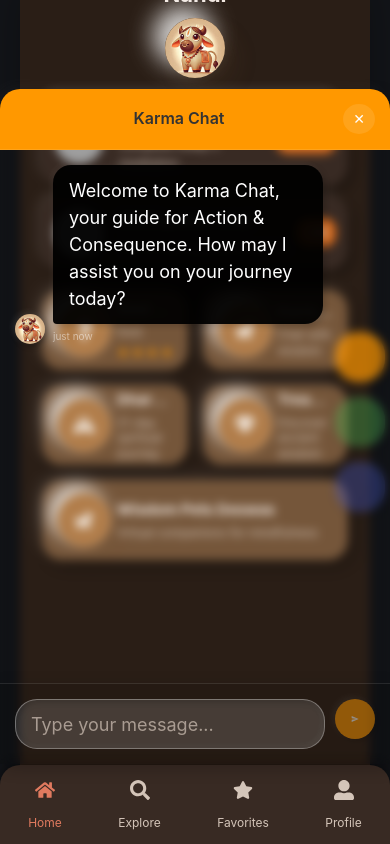
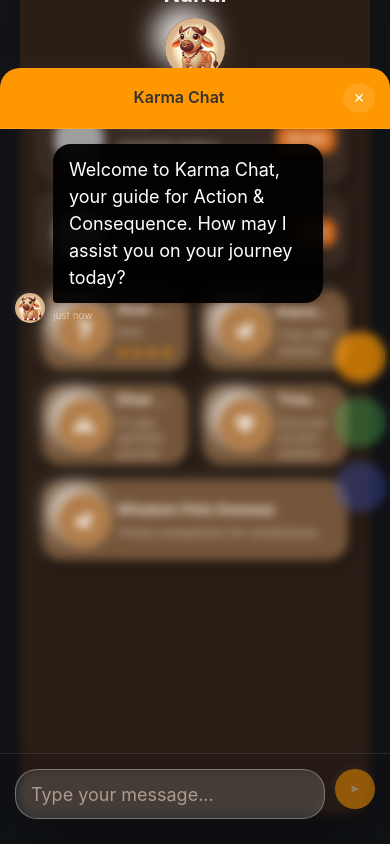
Before and after one commit to rgadoo/nandi-platform, a React (Create React App) app in the folder nandi-frontend/: page / in a window 390 px wide. Both pictures are taken after a click on the button 360 px from the left and 357 px from the top of the page. Shown: the part 80-924 px from the top of the page. Built offline with nearby package versions, Linux system fonts and the light colour scheme; no server answers; grey boxes are pictures that could not be loaded.

Commit message:
Enhance ChatDemo and NandiChatWindow for improved mobile experience; add body class management for nav visibility, adjust chat window height and positioning, and increase padding for better scrolling and input area usability.

```diff
--- a/nandi-frontend/src/components/Chat/ChatDemo.js
+++ b/nandi-frontend/src/components/Chat/ChatDemo.js
@@ -70,6 +70,13 @@ const ChatDemo = () => {
     // Otherwise, set the active chat to the selected chatId
     setActiveChat(chatId === activeChat ? null : chatId);
 
+    // Add or remove a class to the body to control nav bar visibility on mobile
+    if (chatId && chatId !== activeChat) {
+      document.body.classList.add('chat-active');
+    } else {
+      document.body.classList.remove('chat-active');
+    }
+
     // Prevent home page shift by making sure the chat window doesn't
     // affect the layout of other elements
     document.body.style.overflow = chatId ? 'hidden' : '';
--- a/nandi-frontend/src/components/Chat/NandiChatWindow.css
+++ b/nandi-frontend/src/components/Chat/NandiChatWindow.css
@@ -336,14 +336,20 @@
 @media (max-width: 768px) {
   .nandi-chat-window {
     width: 100vw; /* Full width on mobile */
-    height: 80vh; /* More screen space */
+    height: 85vh; /* More screen space */
     right: 0;
     left: 0; /* Center it */
-    bottom: 80px; /* Position above bottom nav */
+    bottom: 0; /* Position at the bottom of the screen */
     margin: 0 auto; /* Center horizontally */
     border-radius: 20px 20px 0 0; /* Round only top corners */
     background-color: rgba(0, 0, 0, 0); /* 100% transparent on mobile */
     backdrop-filter: blur(5px);
+  }
+
+  /* When body has chat-active class, adjust positioning */
+  .chat-active .nandi-chat-window {
+    height: 92vh; /* Even more space when nav is hidden */
+    bottom: 0; /* Align to the very bottom */
   }
 
   .chat-header {
@@ -352,10 +358,12 @@
 
   .chat-messages-container {
     background-color: rgba(0, 0, 0, 0); /* 100% transparent on mobile */
+    padding-bottom: 30px; /* Add extra padding at the bottom for better scrolling */
   }
 
   .chat-input-area {
     background-color: rgba(0, 0, 0, 0.1); /* Consistent on mobile */
+    padding: 15px 15px 25px 15px; /* Extra padding at the bottom */
   }
 
   /* Mobile focus helper - helps trigger keyboard on iOS */
```
